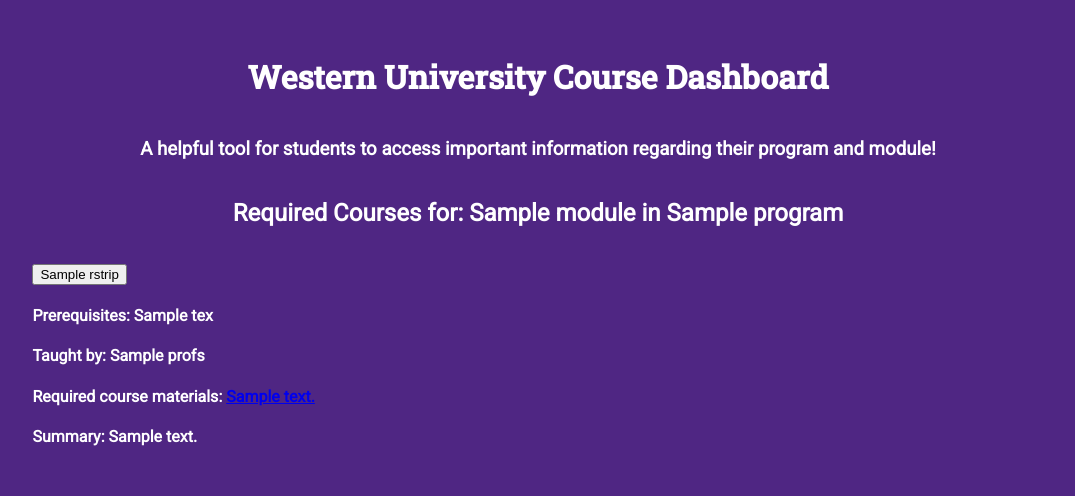
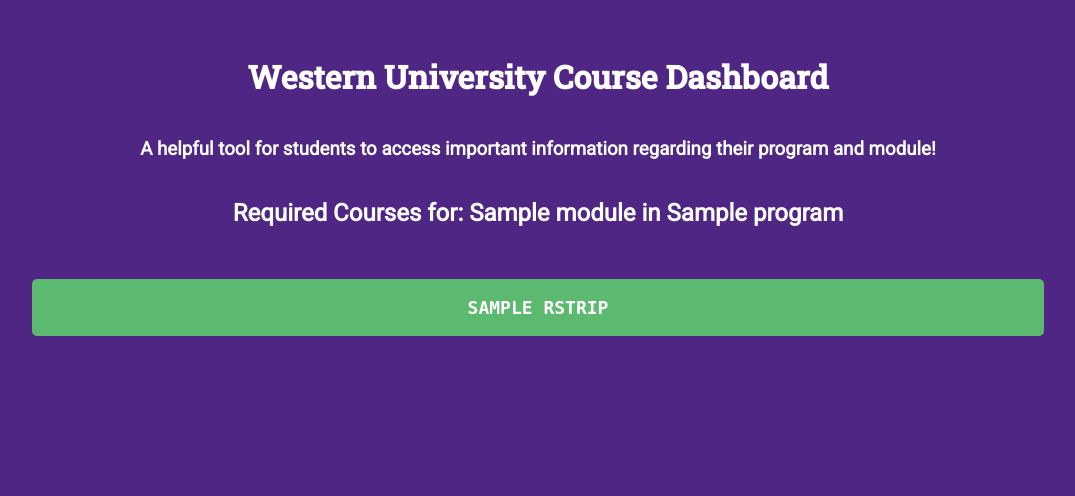
Before and after one commit to OliverC96/Course-Dashboard, a Flask app: template templates/success.html in a window 1280 px wide. Shown: the top 496 px of the page, without its empty margins (102-1177 px from the left). Run offline with Flask 2, Linux system fonts and the light colour scheme; the template is opened without the code that fills it: most values are stand-ins (such as "Sample title", 1, 10 or a date in 2020).

Commit message:
Update success.css

```diff
--- a/static/success.css
+++ b/static/success.css
@@ -45,70 +45,35 @@ ul > li {
 	padding: 30px 50px;
 }
 
-#results_wrapper > div > h2 {
-	margin-bottom: 35px;
+.collapsible {
+  background-color: #5bba6f;
+  color: white;
+  cursor: pointer;
+  padding: 18px;
+  width: 100%;
+  border: none;
+  outline: none;
+  font-size: 18px;
+  font-weight: bold;
+  font-family: monospace;
+  text-transform: uppercase;
+  text-align: center;
+  border-radius: 5px;
 }
 
-#results_wrapper > div > h3 {
-	margin-top: -8px;
+.active, .collapsible:hover {
+  background-color: #5bba6f;
 }
 
-input[type='checkbox'] {
-	display: none; }
-	.wrap-collapsible {
-		margin: 1.2rem 0;
-	}
-	.lbl-toggle {
-		display: block;
-		font-weight: bold;
-		font-family: monospace;
-		font-size: 1.4rem;
-		text-transform: uppercase;
-		text-align: center;
-		padding: 1rem;
-		color: white;
-		background: #5bba6f;
-		cursor: pointer;
-		border-radius: 6px;
-		transition: all 0.25s ease-out;
+.content {
+  padding: 0px 25px;
+  max-height: 0;
+  overflow: hidden;
+  transition: max-height 0.2s ease-out;
+  background-color: #b388eb;
+    border-radius: 5px;
+}
 
-	}
-	.lbl-toggle::before {
-		content: ' ';
-		display: inline-block;
-		border-top: 5px solid transparent;
-		border-bottom: 5px solid transparent;
-		border-left: 5px solid currentColor;
-		vertical-align: middle;
-		margin-right: .7rem;
-		transform: translateY(-2px);
-		transition: transform .2s ease-out;
-	}
-	.toggle:checked+.lbl-toggle::before {
-		transform: rotate(90deg) translateX(-3px);
-	}
-	.collapsible-content {
-		max-height: 0px;
-		overflow: hidden;
-		transition: max-height .25s ease-in-out;
-	}
-	.toggle:checked + .lbl-toggle + .collapsible-content {
-		max-height: 425px;
-	}
-	.toggle:checked+.lbl-toggle {
-		border-bottom-right-radius: 0;
-		border-bottom-left-radius: 0;
-	}
-	.collapsible-content .content-inner {
-		background-color: #b388eb;
-		border-bottom: 1px solid rgba(0, 105, 255, .45);
-		border-bottom-left-radius: 6px;
-		border-bottom-right-radius: 6px;
-		padding: 1rem 2rem;
-	}
-
-#results_wrapper > .results {
-	background-color: #b388eb;
-	color: white;
-	margin-top: 20px;
+.result {
+	margin-top: 15px;
 }
```
